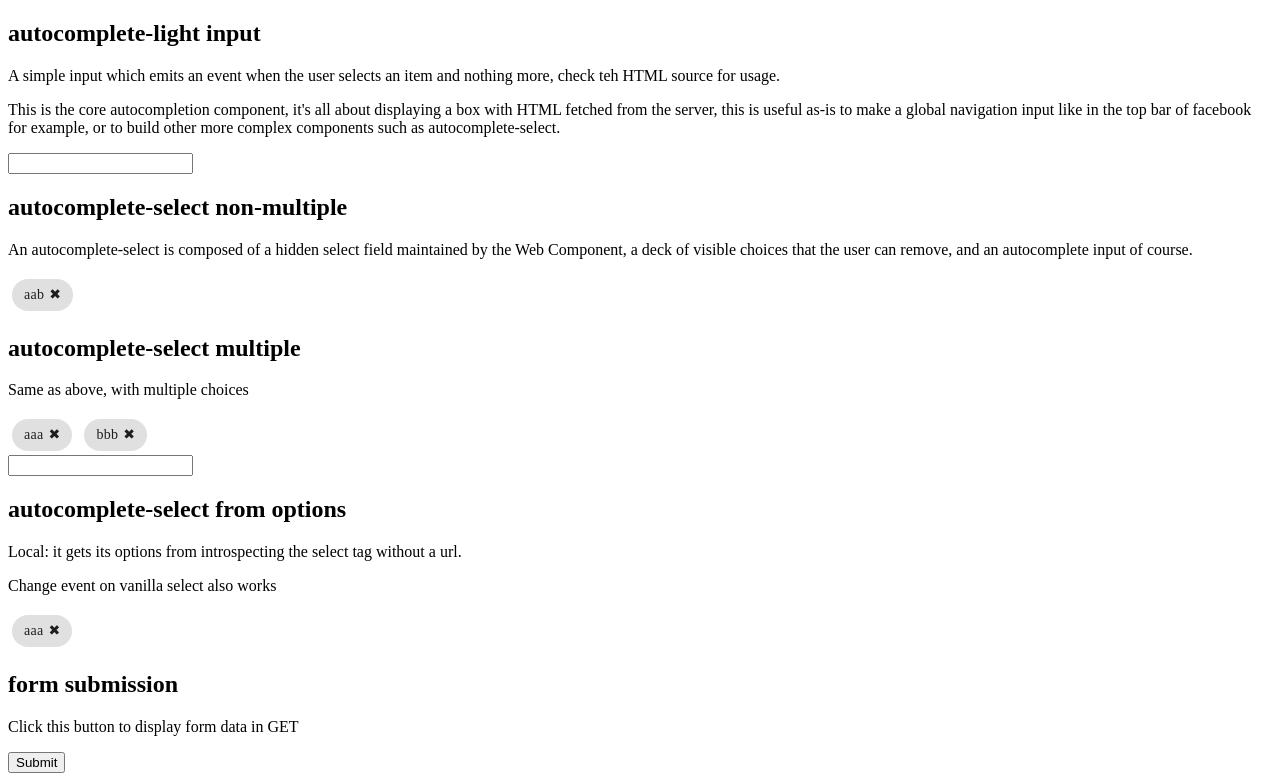
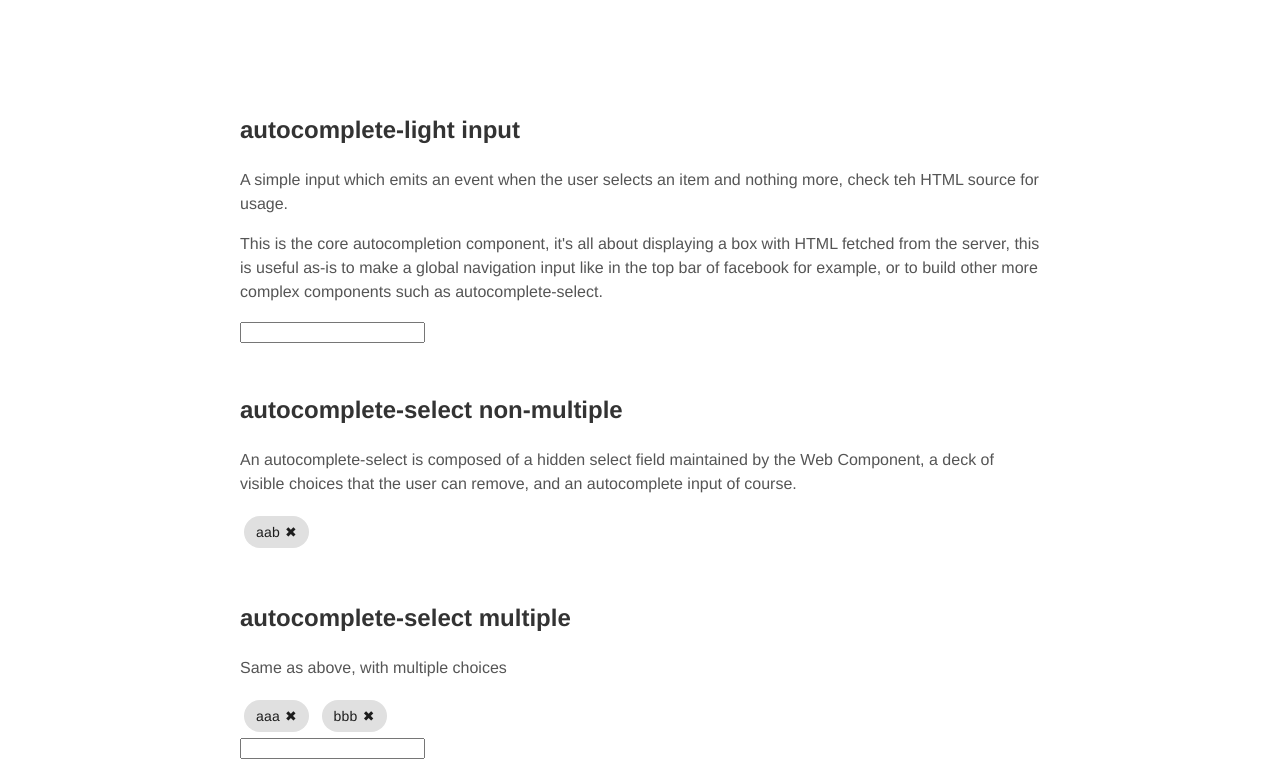
Before and after one commit to yourlabs/autocomplete-light, a website: page index.html in a window 1280 px wide. Shown: the top 781 px of the page. Drawn offline with Linux system fonts and the light colour scheme.

Commit message:
Add a little style to demo page

```diff
--- a/index.html
+++ b/index.html
@@ -89,5 +89,23 @@
 
   <link rel="stylesheet" type="text/css" href="./autocomplete-light.css" />
   <script src="./autocomplete-light.js"></script>
+
+
+  <style>
+  body {
+    margin: 0 auto;
+    max-width: 50em;
+    font-family: "Helvetica", "Arial", sans-serif;
+    line-height: 1.5;
+    padding: 4em 1em;
+    color: #555;
+  }
+
+  h2 {
+    margin-top: 1em;
+    padding-top: 1em;
+    color: #333;
+  }
+  </style>
 </body>
 </html>
```
